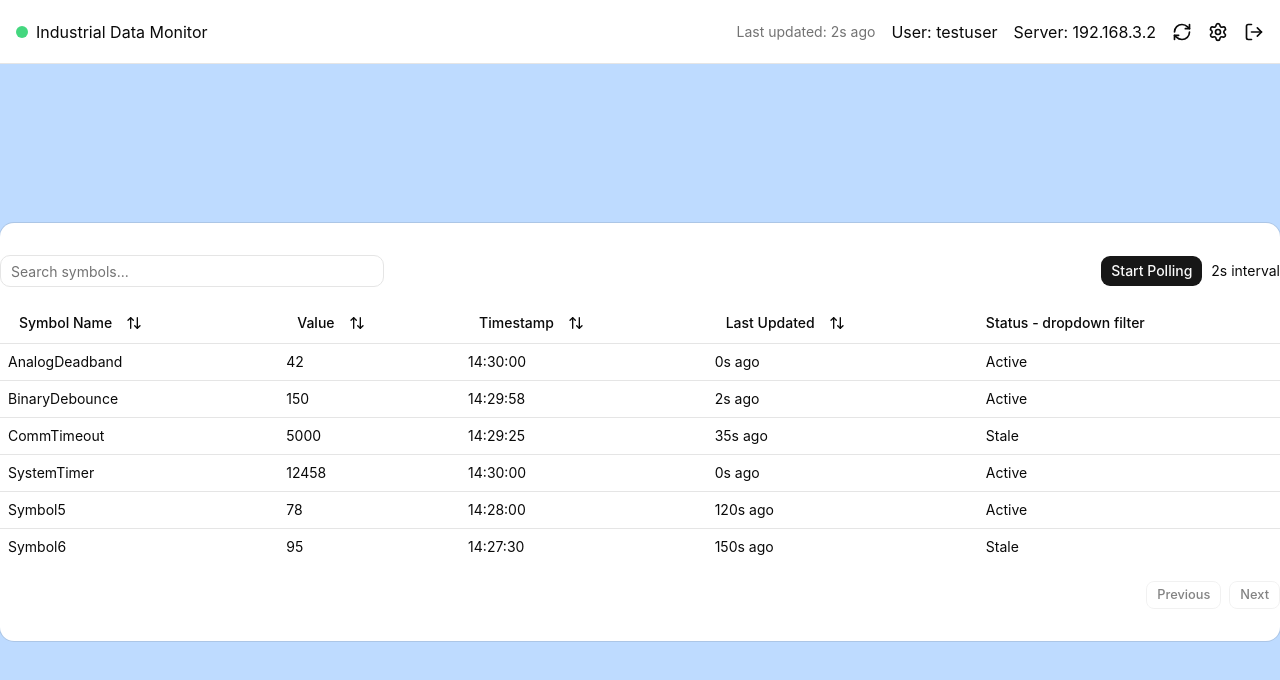
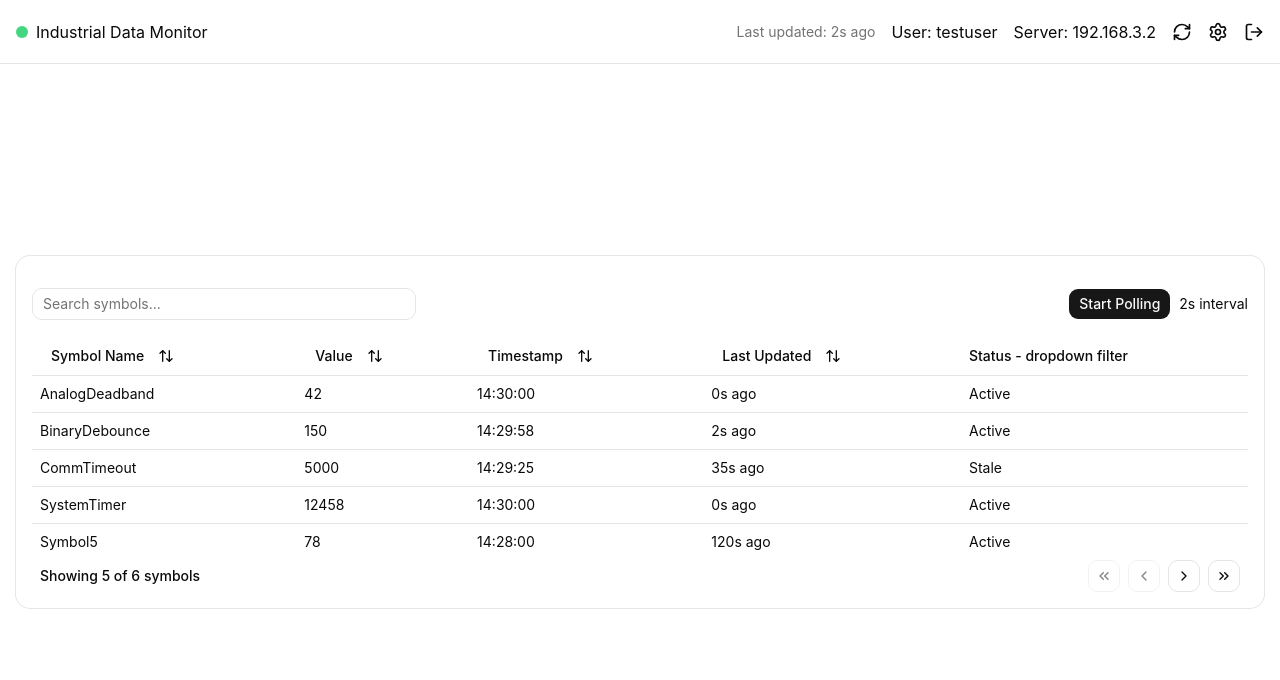
Before and after one commit to AbishurMoses/sel-programming-challenge, a React (Vite) app in the folder web/: page / in a window 1280 px wide. Shown: the top 680 px of the page. Built offline with nearby package versions, Linux system fonts and the light colour scheme.

Commit message:
got all ui to look ok (enough for a demo). chart is still not fully functional but i'll get to it once I get the data for it

```diff
--- a/web/src/App.tsx
+++ b/web/src/App.tsx
@@ -1,12 +1,16 @@
+import { useState } from 'react'
 import './App.css'
 import AuthenticationForm from './components/AuthenticationForm'
 import Navbar from './components/Navbar'
 import SymbolDetailView from './components/SymbolDetailView'
 import SymbolsDashboard from './components/SymbolsDashboard'
+import { Dialog, DialogContent } from './components/ui/dialog'
 import { TooltipProvider } from './components/ui/tooltip'
 
 function App() {
   const isAuthenticated = true;
+  const [isDialogOpen, setIsDialogOpen] = useState(false);
+
   return (
     <TooltipProvider>
       <div>
@@ -15,15 +19,22 @@ function App() {
             <AuthenticationForm />
           </div>
         }
-        {isAuthenticated &&
+        {isAuthenticated && (
           <div className="flex flex-col h-screen">
             <Navbar />
-            <main className="flex-1 flex items-center justify-center w-full bg-blue-200">
-              <SymbolsDashboard />
-              {/* <SymbolDetailView /> */}
+            <main className="flex-1 flex items-center justify-center w-full px-4">
+
+              <SymbolsDashboard onSymbolClick={() => setIsDialogOpen(true)} />
+
+              <Dialog open={isDialogOpen} onOpenChange={setIsDialogOpen}>
+                <DialogContent className="sm:max-w-3xl">
+                  <SymbolDetailView />
+                </DialogContent>
+              </Dialog>
+
             </main>
-          </div >
-        }
+          </div>
+        )}
       </div>
     </TooltipProvider>
   )
--- a/web/src/components/DataTableComponent.tsx
+++ b/web/src/components/DataTableComponent.tsx
@@ -20,16 +20,20 @@ import {
 import { Button } from "./ui/button"
 import React from "react"
 import { Input } from "./ui/input"
+import { ChevronLeft, ChevronRight, ChevronsLeft, ChevronsRight } from "lucide-react"
 
 interface DataTableProps<TData, TValue> {
     columns: ColumnDef<TData, TValue>[]
     data: TData[]
+    onRowClick?: () => void;
 }
 
 export function DataTableComponent<TData, TValue>({
     columns,
     data,
+    onRowClick,
 }: DataTableProps<TData, TValue>) {
+
     const [sorting, setSorting] = React.useState<SortingState>([])
     const [columnFilters, setColumnFilters] = React.useState<ColumnFiltersState>(
         []
@@ -44,11 +48,24 @@ export function DataTableComponent<TData, TValue>({
         getSortedRowModel: getSortedRowModel(),
         onColumnFiltersChange: setColumnFilters,
         getFilteredRowModel: getFilteredRowModel(),
+        initialState: {
+            pagination: {
+                pageSize: 5,
+            },
+        },
         state: {
             sorting,
             columnFilters,
         },
     })
+
+
+    const pageIndex = table.getState().pagination.pageIndex;
+    const pageSize = table.getState().pagination.pageSize;
+    const currentRowsCount = table.getRowModel().rows.length;
+    const totalRowsCount = table.getFilteredRowModel().rows.length;
+
+    const toResult = pageIndex * pageSize + currentRowsCount;
 
     return (
         <div>
@@ -92,6 +109,7 @@ export function DataTableComponent<TData, TValue>({
                                 <TableRow
                                     key={row.id}
                                     data-state={row.getIsSelected() && "selected"}
+                                    onClick={() => onRowClick?.()}
                                 >
                                     {row.getVisibleCells().map((cell) => (
                                         <TableCell key={cell.id}>
@@ -110,23 +128,52 @@ export function DataTableComponent<TData, TValue>({
                     </TableBody>
                 </Table>
             </div>
-            <div className="flex items-center justify-end space-x-2 py-4">
+            <div className="flex items-center justify-between px-2 space-x-6 lg:space-x-8">
+                <div className="flex  items-center justify-center text-sm font-medium">
+                    Showing {toResult} of {totalRowsCount} symbols
+                </div>
+                <div className="flex items-center space-x-2">
                     <Button
                         variant="outline"
-                    size="sm"
+                        size="icon"
+                        className="hidden size-8 lg:flex"
+                        onClick={() => table.setPageIndex(0)}
+                        disabled={!table.getCanPreviousPage()}
+                    >
+                        <span className="sr-only">Go to first page</span>
+                        <ChevronsLeft />
+                    </Button>
+                    <Button
+                        variant="outline"
+                        size="icon"
+                        className="size-8"
                         onClick={() => table.previousPage()}
                         disabled={!table.getCanPreviousPage()}
                     >
-                    Previous
+                        <span className="sr-only">Go to previous page</span>
+                        <ChevronLeft />
                     </Button>
                     <Button
                         variant="outline"
-                    size="sm"
+                        size="icon"
+                        className="size-8"
                         onClick={() => table.nextPage()}
                         disabled={!table.getCanNextPage()}
                     >
-                    Next
+                        <span className="sr-only">Go to next page</span>
+                        <ChevronRight />
                     </Button>
+                    <Button
+                        variant="outline"
+                        size="icon"
+                        className="hidden size-8 lg:flex"
+                        onClick={() => table.setPageIndex(table.getPageCount() - 1)}
+                        disabled={!table.getCanNextPage()}
+                    >
+                        <span className="sr-only">Go to last page</span>
+                        <ChevronsRight />
+                    </Button>
+                </div>
             </div>
         </div>
     )
--- a/web/src/components/SymbolDetailView.tsx
+++ b/web/src/components/SymbolDetailView.tsx
@@ -1,119 +1,175 @@
-import { X } from "lucide-react";
-import { Card, CardAction, CardContent, CardDescription, CardHeader, CardTitle } from "./ui/card";
-import { Button } from "./ui/button";
+import { DialogTitle, DialogHeader, DialogDescription } from "./ui/dialog";
+import { Card, CardContent, CardHeader, CardTitle } from "./ui/card";
 import { Label } from "./ui/label";
 import { ChartContainer, ChartTooltip, ChartTooltipContent, type ChartConfig } from "./ui/chart";
 import { CartesianGrid, Line, XAxis, LineChart } from "recharts";
+import { Badge } from "./ui/badge";
+
+function DetailRow({ label, value }: { label: string; value: React.ReactNode }) {
+    return (
+        <div className="flex justify-between gap-4 text-sm items-center">
+            <Label className="font-medium text-muted-foreground">{label}</Label>
+            <span className="text-right">{value}</span>
+        </div>
+    );
+}
+
+function getRangeBadge(range: string) {
+    switch (range) {
+        case "normal":
+            return (
+                <Badge className="bg-green-500 text-white">
+                    Normal Range
+                </Badge>
+            );
+        case "high":
+            return (
+                <Badge className="bg-yellow-500 text-white">
+                    High Range
+                </Badge>
+            );
+        case "low":
+            return (
+                <Badge className="bg-amber-500 text-white">
+                    Low Range
+                </Badge>
+            );
+        case "high-high":
+            return (
+                <Badge className="bg-red-500 text-white">
+                    Very High Range
+                </Badge>
+            );
+        case "low-low":
+            return (
+                <Badge className="bg-red-500 text-white">
+                    Very Low Range
+                </Badge>
+            );
+        default:
+            return <Badge>{range}</Badge>;
+    }
+}
+
+function getQualityBadge(quality: string) {
+    switch (quality) {
+        case "good":
+            return (
+                <Badge className="bg-green-500 text-white">
+                    Good
+                </Badge>
+            );
+        case "invalid":
+            return (
+                <Badge className="bg-red-500 text-white">
+                    Invalid
+                </Badge>
+            );
+        case "questionable":
+            return (
+                <Badge className="bg-yellow-500 text-white">
+                    Questionable
+                </Badge>
+            );
+        default:
+            return <Badge>{quality}</Badge>;
+    }
+}
 
 export default function SymbolDetailView() {
+    const quality = "questionable"
+    const range = "normal"
     return (
-        <Card className="w-full max-w-xl">
+        <>
+            <DialogHeader>
+                <DialogTitle className="text-xl">AnalogDeadband</DialogTitle>
+                <DialogDescription>Analog input deadband threshold</DialogDescription>
+            </DialogHeader>
+
+            <div className="grid grid-cols-1 md:grid-cols-2 gap-4">
+                <Card>
                     <CardHeader>
-                <CardTitle> AnalogDeadband</CardTitle>
-                <CardAction>
-                    <Button><X /></Button>
-                </CardAction>
+                        <CardTitle className="text-base">Current State</CardTitle>
+                    </CardHeader>
+                    <CardContent className="flex flex-col gap-2">
+                        <DetailRow label="Current Value" value={'42 mV'} />
+                        <DetailRow label="Status" value={getRangeBadge(range)} />
+                        <DetailRow label="Quality" value={
+                            <div> {getQualityBadge(quality)}</div>
+                        } />
+                        <DetailRow label="Last Updated" value="2024-12-03 14:30:00 (2s ago)" />
+                    </CardContent>
+                </Card>
+
+                <Card>
+                    <CardHeader>
+                        <CardTitle className="text-base">Symbol Info</CardTitle>
+                    </CardHeader>
+                    <CardContent className="flex flex-col gap-2">
+                        <DetailRow label="Type" value="INS (16-bit Integer)" />
+                        <DetailRow label="Units" value="mV" />
+                        <DetailRow label="Multiplier" value="1.0" />
+                        <DetailRow label="Description" value="Analog input deadband threshold" />
+                    </CardContent>
+                </Card>
+
+                <Card className="md:col-span-2">
+                    <CardHeader>
+                        <CardTitle className="text-base">Value History — last 5 min</CardTitle>
                     </CardHeader>
                     <CardContent>
-                {/* Symbol basic details */}
-                <div className="flex flex-col gap-8">
+                        <SymbolDetailViewChart />
+                    </CardContent>
+                </Card>
 
-
-                    <div className="flex gap-2 flex-col">
-                        <div className="flex gap-2 flex-row">
-                            <Label className="font-bold">Current Value:</Label>
-                            <p>42 mV</p>
-                        </div>
-                        <div className="flex gap-2 flex-row">
-                            <Label className="font-bold">Status:</Label>
-                            <p>Normal Range</p>
-                        </div>
-                        <div className="flex gap-2 flex-row">
-                            <Label className="font-bold">Quality:</Label>
-                            <p>Good</p>
-                        </div>
-                        <div className="flex gap-2 flex-row">
-                            <Label className="font-bold">Last Updated:</Label>
-                            <p>2024-12-03 14:30:00 (2s ago)</p>
-                        </div>
-                    </div>
-                    {/* Value History Chart */}
-                    <SymbolDetailViewChart />
-
-                    {/* Additional Details */}
-                    <div className="flex gap-2 flex-col">
-                        <div className="flex gap-2 flex-row">
-                            <Label className="font-bold">Description:</Label>
-                            <p>Analog input deadband threshold</p>
-                        </div>
-                        <div className="flex gap-2 flex-row">
-                            <Label className="font-bold">Type:</Label>
-                            <p>INS (16-bit Integer)</p>
-                        </div>
-                        <div className="flex gap-2 flex-row">
-                            <Label className="font-bold">Units:</Label>
-                            <p>mV</p>
-                        </div>
-                        <div className="flex gap-2 flex-row">
-                            <Label className="font-bold">Multiplier:</Label>
-                            <p>1.0</p>
-                        </div>
-                    </div>
-                    {/* Quality Details */}
-
-                    <div className="flex flex-col gap-1">
-                        <Label className="font-bold">Quality Details:</Label>
-                        <p className="pl-2">Valid Data</p>
-                        <p className="pl-2">Process source</p>
-                        <p className="pl-2">Not blocked</p>
-                        <p className="pl-2">Clock synchronized</p>
-                    </div>
+                <Card className="md:col-span-2">
+                    <CardHeader>
+                        <CardTitle className="text-base">Quality Details</CardTitle>
+                    </CardHeader>
+                    <CardContent>
+                        <div className="grid grid-cols-2 gap-y-1 text-sm">
+                            <p>Valid Data</p>
+                            <p>Process source</p>
+                            <p>Not blocked</p>
+                            <p>Clock synchronized</p>
                         </div>
                     </CardContent>
                 </Card>
-    )
+            </div>
+        </>
+    );
 }
 
 export function SymbolDetailViewChart() {
     const chartData = [
-        { time: "14.25", value: 15 },
-        { time: "14.27", value: 24 },
-        { time: "14.29", value: 38 },
-        { time: "14.30", value: 19 },
-    ]
+        { time: "14:25", value: 15 },
+        { time: "14:27", value: 24 },
+        { time: "14:29", value: 38 },
+        { time: "14:30", value: 19 },
+    ];
 
     const chartConfig = {
         value: {
             label: "Value",
             color: "var(--chart-1)",
         },
-    } satisfies ChartConfig
+    } satisfies ChartConfig;
+
     return (
-        <Card>
-            <CardHeader>
-                <div className="flex  justify-center">
-                    <CardTitle className="text-lg">Value History - 5 mins</CardTitle>
-                </div>
-                <CardDescription>
-                    Got a lot of changes to make, Maybe i can have the min as the x axis but have the hover on the line show the number and second precision
-                </CardDescription>
-            </CardHeader>
-            <CardContent>
-                <ChartContainer config={chartConfig}>
+        <ChartContainer config={chartConfig} className="h-48 w-full">
             <LineChart
                 accessibilityLayer
                 data={chartData}
-                        margin={{
-                            left: 12,
-                            right: 12,
-                        }}
+                margin={{ left: 12, right: 12 }}
             >
                 <CartesianGrid vertical={false} />
                 <XAxis
                     dataKey="time"
                     tickLine={false}
                     axisLine={false}
-                            tickMargin={2}
+                    tickMargin={8}
+                    interval={0}
+                    padding={{ left: 16, right: 16 }}
                 />
                 <ChartTooltip
                     cursor={false}
@@ -121,47 +177,12 @@ export function SymbolDetailViewChart() {
                 />
                 <Line
                     dataKey="value"
-                            type="linear"
+                    type="monotone"
                     stroke="var(--color-value)"
                     strokeWidth={2}
                     dot={false}
                 />
             </LineChart>
         </ChartContainer>
-            </CardContent>
-        </Card>
-    )
+    );
 }
-
-
-// ┌─────────────────────────────────────────────────┐
-// │ AnalogDeadband                         [Close X]│
-// ├─────────────────────────────────────────────────┤
-// │                                                 │
-// │  Current Value: 42 mV                           │
-// │  Status: Normal Range                           │
-// │  Quality: Good                                  │
-// │  Last Updated: 2024-12-03 14:30:00 (2s ago)     │
-// │                                                 │
-// │  ┌───────────────────────────────────────────┐  │
-// │  │           Value History (5 min)           │  │
-// │  │                                           │  │
-// │  │   45│          ╭─────╮                    │  │
-// │  │     │        ╭─╯     ╰─╮                  │  │
-// │  │   40│     ╭──╯          ╰───╮             │  │
-// │  │     │  ╭──╯                 ╰──╮          │  │
-// │  │   35│──╯                       ╰────      │  │
-// │  │     └────────────────────────────────     │  │
-// │  │      14:25   14:27   14:29   14:30        │  │
-// │  └───────────────────────────────────────────┘  │
-// │                                                 │
-// │  Description: Analog input deadband threshold   │
-// │  Type: INS (16-bit Integer)                     │
-// │  Units: mV                                      │
-// │  Multiplier: 1.0                                │
-// │                                                 │
-// │  Quality Details:                               │
-// │  Valid data      Process source                 │
-// │  Not blocked     Clock synchronized             │
-// │                                                 │
-// └─────────────────────────────────────────────────┘
--- a/web/src/components/SymbolsDashboard.tsx
+++ b/web/src/components/SymbolsDashboard.tsx
@@ -5,10 +5,14 @@ import { Button } from "./ui/button";
 import { ArrowUpDown } from "lucide-react";
 import { Card } from "./ui/card";
 
-export default function SymbolsDashboard() {
+interface SymbolsDashboardProps {
+    onSymbolClick: () => void;
+}
+
+export default function SymbolsDashboard({ onSymbolClick }: SymbolsDashboardProps) {
     return (
-        <Card className="w-full">
-            <DataTableComponent columns={columns} data={symbols} />
+        <Card className="w-full px-4">
+            <DataTableComponent columns={columns} data={symbols} onRowClick={onSymbolClick} />
         </Card>
     )
 }
--- a/web/src/components/UserMenu.tsx
+++ b/web/src/components/UserMenu.tsx
@@ -23,7 +23,7 @@ export default function UserMenu() {
                     <AutoStartPolling />
                 </div>
             </CardContent>
-            <CardAction className="flex justify-center w-full">
+            <CardAction className="flex justify-center w-full pt-6 gap-2">
                 <Button >Save Changes</Button>
                  <Button >Cancel Changes</Button>
             </CardAction>
--- /dev/null
+++ b/web/src/components/ui/badge.tsx
@@ -0,0 +1,49 @@
+import * as React from "react"
+import { cva, type VariantProps } from "class-variance-authority"
+import { Slot } from "radix-ui"
+
+import { cn } from "@/lib/utils"
+
+const badgeVariants = cva(
+  "group/badge inline-flex h-5 w-fit shrink-0 items-center justify-center gap-1 overflow-hidden rounded-4xl border border-transparent px-2 py-0.5 text-xs font-medium whitespace-nowrap transition-all focus-visible:border-ring focus-visible:ring-[3px] focus-visible:ring-ring/50 has-data-[icon=inline-end]:pr-1.5 has-data-[icon=inline-start]:pl-1.5 aria-invalid:border-destructive aria-invalid:ring-destructive/20 dark:aria-invalid:ring-destructive/40 [&>svg]:pointer-events-none [&>svg]:size-3!",
+  {
+    variants: {
+      variant: {
+        default: "bg-primary text-primary-foreground [a]:hover:bg-primary/80",
+        secondary:
+          "bg-secondary text-secondary-foreground [a]:hover:bg-secondary/80",
+        destructive:
+          "bg-destructive/10 text-destructive focus-visible:ring-destructive/20 dark:bg-destructive/20 dark:focus-visible:ring-destructive/40 [a]:hover:bg-destructive/20",
+        outline:
+          "border-border text-foreground [a]:hover:bg-muted [a]:hover:text-muted-foreground",
+        ghost:
+          "hover:bg-muted hover:text-muted-foreground dark:hover:bg-muted/50",
+        link: "text-primary underline-offset-4 hover:underline",
+      },
+    },
+    defaultVariants: {
+      variant: "default",
+    },
+  }
+)
+
+function Badge({
+  className,
+  variant = "default",
+  asChild = false,
+  ...props
+}: React.ComponentProps<"span"> &
+  VariantProps<typeof badgeVariants> & { asChild?: boolean }) {
+  const Comp = asChild ? Slot.Root : "span"
+
+  return (
+    <Comp
+      data-slot="badge"
+      data-variant={variant}
+      className={cn(badgeVariants({ variant }), className)}
+      {...props}
+    />
+  )
+}
+
+export { Badge, badgeVariants }
```
Lines whose indentation alone changed are shown as unchanged.
